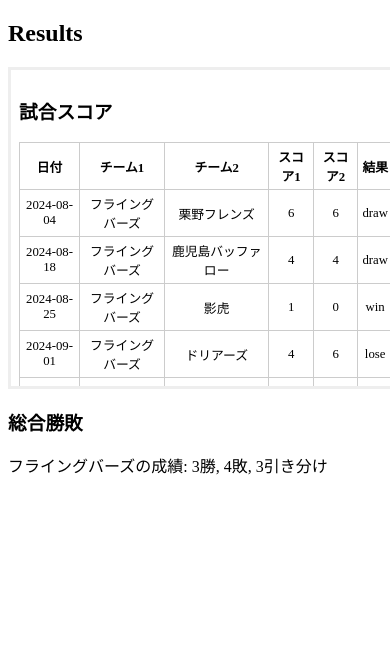
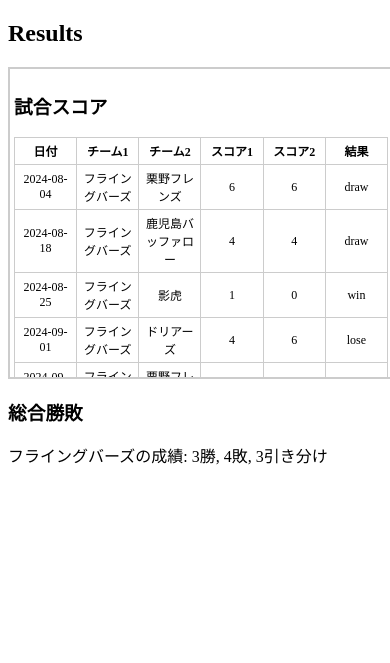
Before and after one commit to mmahuman/flying-bird-website, a plain HTML site: page result.html in a window 390 px wide. Drawn offline with Linux system fonts and the light colour scheme.

Commit message:
Update styles.css

```diff
--- a/styles.css
+++ b/styles.css
@@ -1,7 +1,7 @@
 :root {
   --primary-color: #0d6efd;
   --highlight-color: skyblue;
-  --border-color: #eee;
+  --border-color: #ccc; /* 枠線色を少し濃い目に統一 */
 }
 
 .welcome-text {
@@ -20,11 +20,10 @@
 }
 
 .table th, .table td {
-  border: 1px solid #ccc;
+  border: 1px solid var(--border-color); /* 変数を使って色を統一 */
   padding: 0.5rem;
   text-align: center;
 }
-
 
 .game-scores {
   width: 100%;
@@ -32,19 +31,34 @@
   max-height: 300px;
   overflow-y: auto;
   overflow-x: auto;
-  border: 3px solid var(--border-color);
+  border: 3px solid var(--border-color); /* 変数で統一 */
   padding: 0.5rem;
   margin: auto;
   background-color: #fff;
 }
 
 @media (max-width: 480px) {
+  .game-scores {
+    padding: 0.25rem;
+    border-width: 2px;
+  }
+
   .game-scores table {
-    font-size: 0.8rem;           /* 全体フォントを小さく */
+    font-size: 0.75rem;     /* フォントをさらに小さく */
+    width: 100%;            /* 幅は親要素に合わせる */
+    table-layout: fixed;    /* 列幅を均等に固定 */
+    word-wrap: break-word;  /* 長いテキストは折り返す */
   }
+
   .game-scores th,
   .game-scores td {
-    padding: 0.25rem;            /* セル内余白を縮小 */
+    padding: 0.25rem 0.3rem;  /* セル内の余白をさらに縮小 */
+    white-space: normal;       /* 折り返し許可 */
+  }
+
+  /* テーブルの横スクロールはそのまま維持 */
+  .game-scores {
+    overflow-x: auto;
   }
 }
 
```
